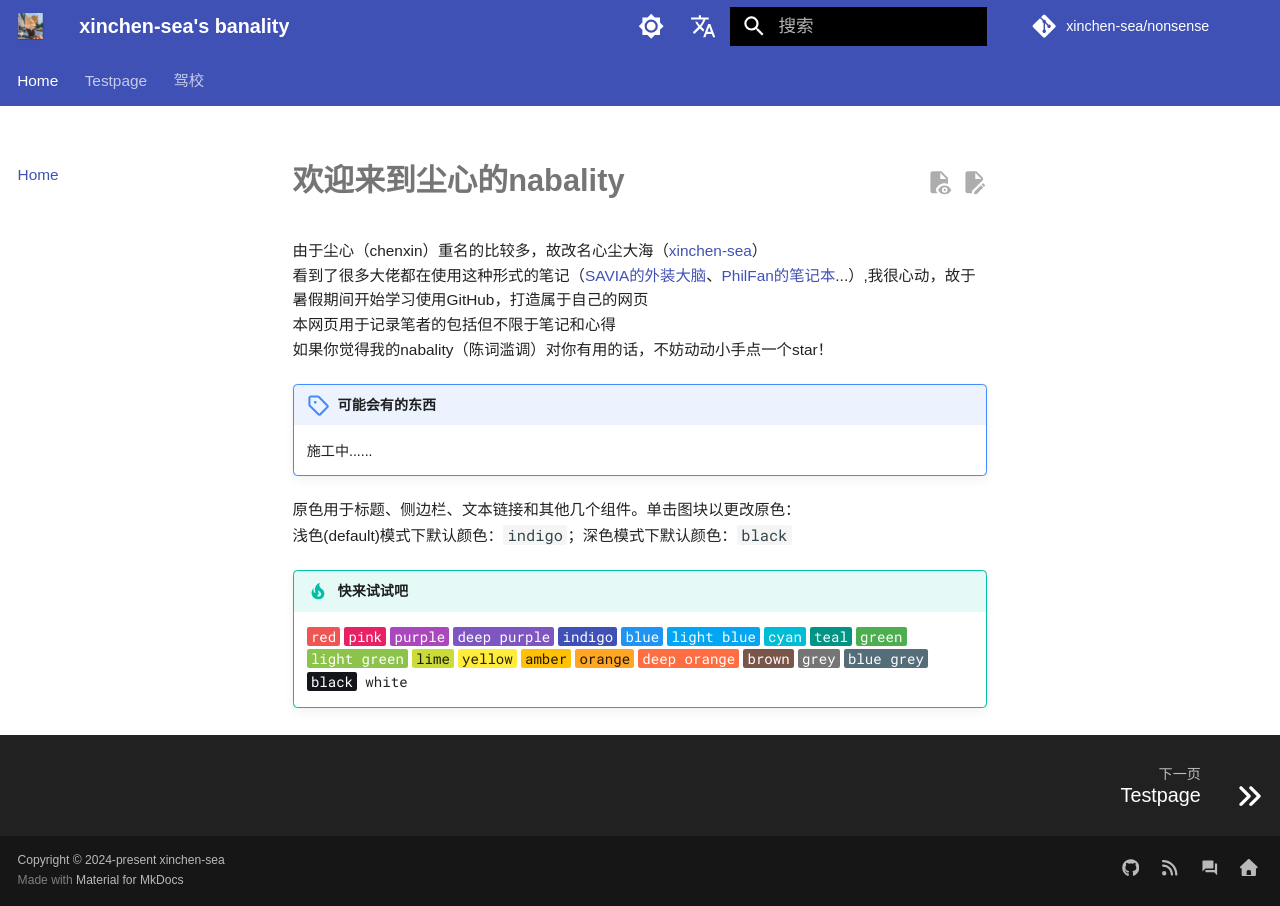
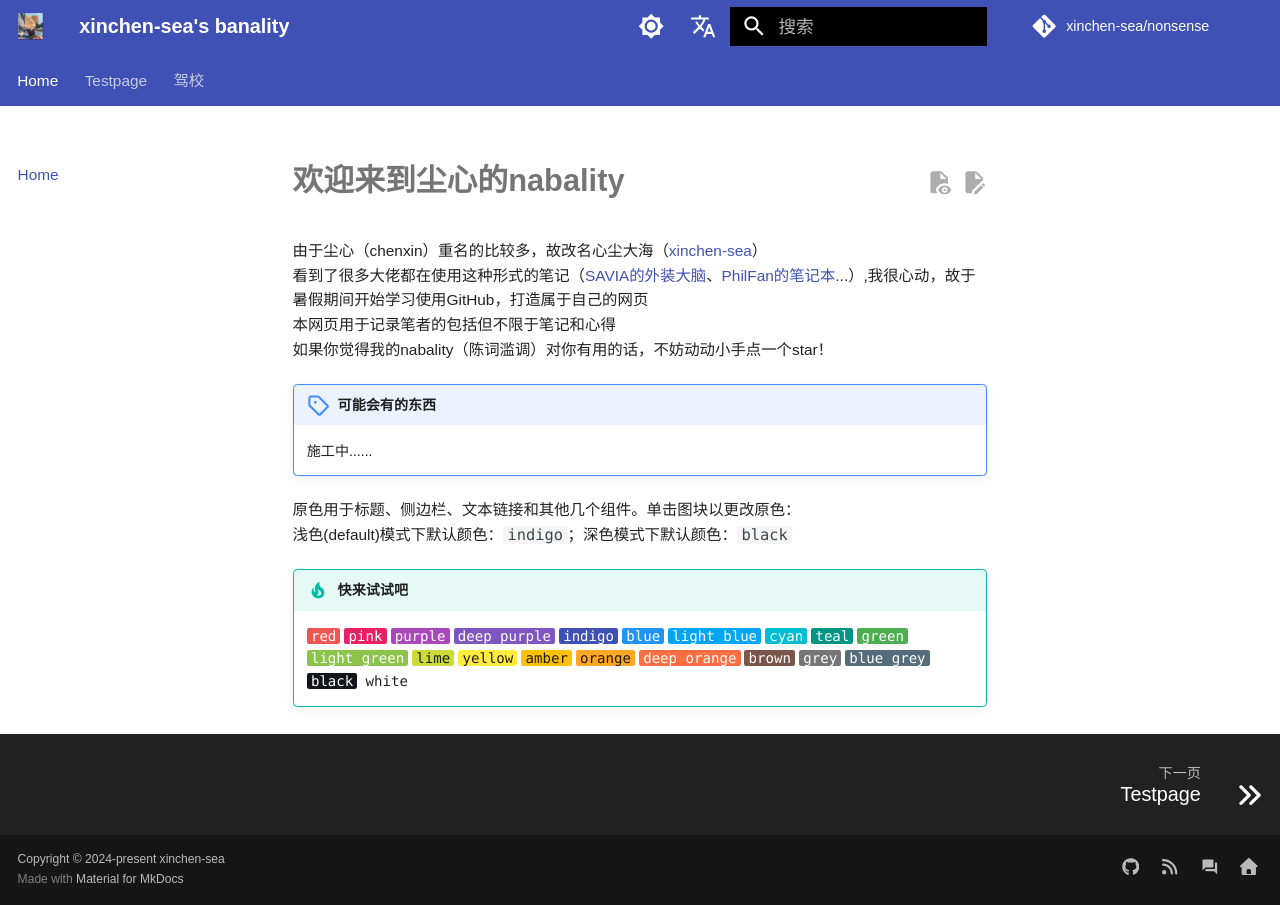
Before and after one commit to xinchen-sea/xinchen-sea.github.io, an MkDocs documentation site: the page built from docs/index.md, in a window 1280 px wide. Built offline with MkDocs 1.6.1 and Material for MkDocs 9.7.7, drawn with Linux system fonts in a browser that asks for light colours; some web fonts are replaced; plug-ins that fetch from the network failed and are left out; comment, search, counter and statistics services are not loaded.

Commit message:
Update mkdocs.yml

```diff
--- a/mkdocs.yml
+++ b/mkdocs.yml
@@ -80,10 +80,8 @@
       example: octicons/beaker-16
       quote: octicons/quote-16
 
-  #字体
-  font:
-    text: Roboto   # 可自定义字体，详见fonts.css
-    code: Roboto Mono
+  #字体，自定义字体，详见fonts.css
+  font: false #取消使用Google字体，使用系统字体
   # 功能添加
   features:
     # 导航栏功能
```
